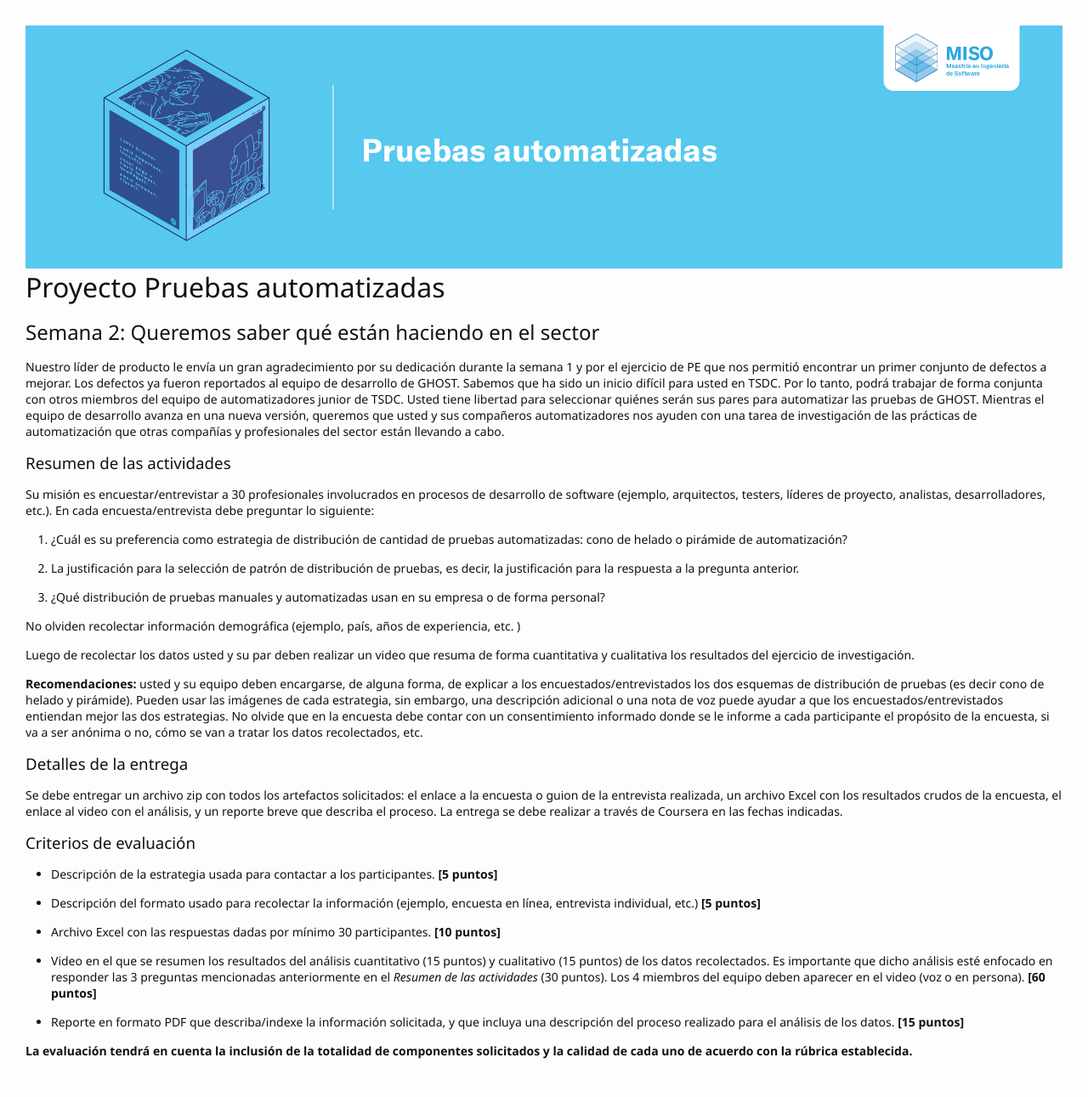
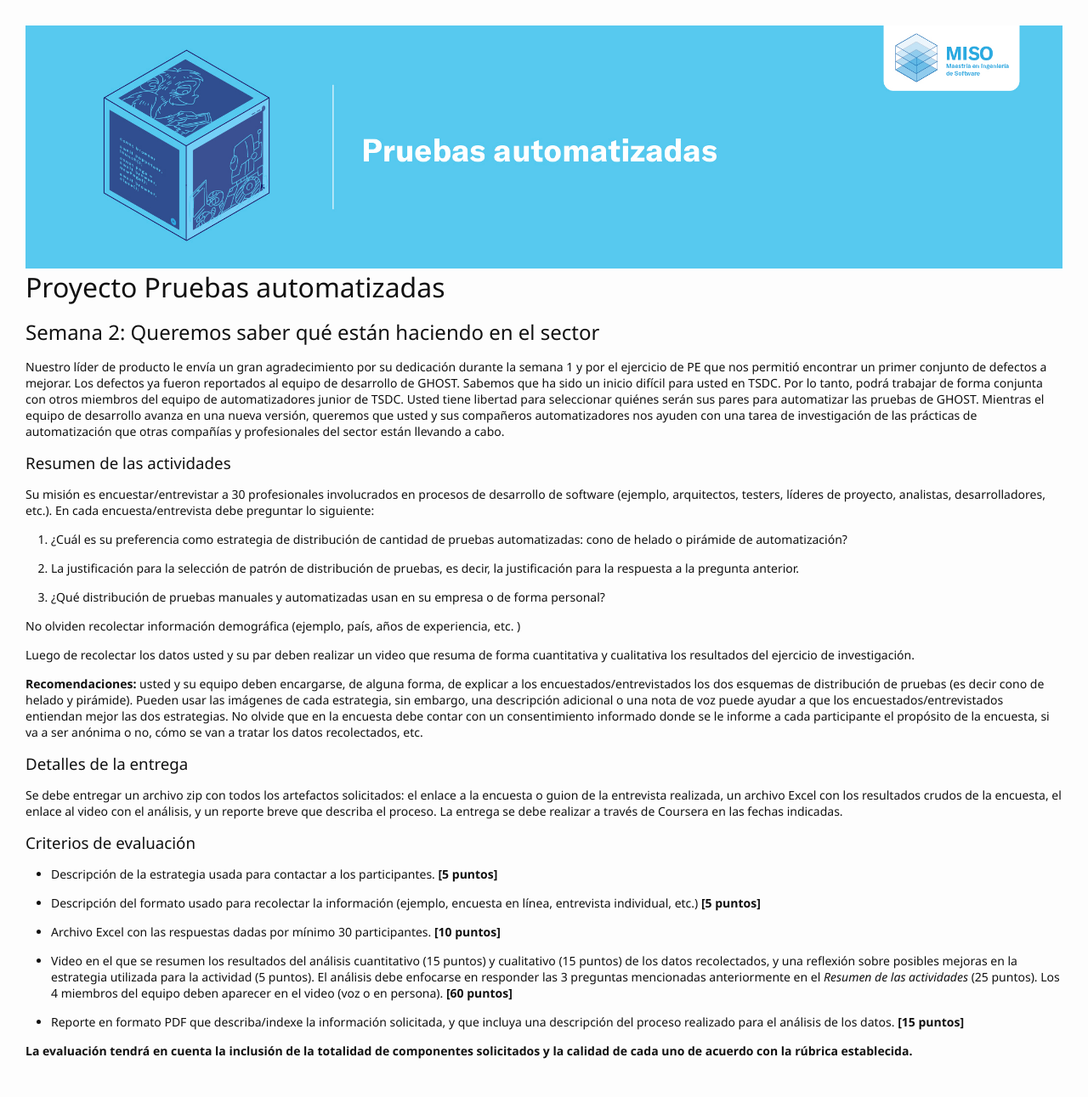
Before and after one commit to TiCSw/mt1_guias_pruebas, a Jekyll site: the page built from docs/semanas/semana2.md, in a window 1280 px wide. Shown: the whole page at 85% size. Built offline with Jekyll 4.4.1, drawn with Linux system fonts in a browser that asks for light colours; some web fonts are replaced; our own code applies the rules of GitHub Pages for plain Markdown files; comment, search, counter and statistics services are not loaded.

Commit message:
Update semana2.md

```diff
--- a/docs/semanas/semana2.md
+++ b/docs/semanas/semana2.md
@@ -39,7 +39,7 @@ Se debe entregar un archivo zip con todos los artefactos solicitados: el enlace
 
 - Archivo Excel con las respuestas dadas por mínimo 30 participantes. **[10 puntos]**
 
-- Video en el que se resumen los resultados del análisis cuantitativo (15 puntos) y cualitativo (15 puntos) de los datos recolectados. Es importante que dicho análisis esté enfocado en responder las 3 preguntas mencionadas anteriormente en el _Resumen de las actividades_ (30 puntos). Los 4 miembros del equipo deben aparecer en el video (voz o en persona). **[60 puntos]**
+- Video en el que se resumen los resultados del análisis cuantitativo (15 puntos) y cualitativo (15 puntos) de los datos recolectados, y una reflexión sobre posibles mejoras en la estrategia utilizada para la actividad (5 puntos). El análisis debe enfocarse en responder las 3 preguntas mencionadas anteriormente en el _Resumen de las actividades_ (25 puntos). Los 4 miembros del equipo deben aparecer en el video (voz o en persona). **[60 puntos]**
 
 - Reporte en formato PDF que describa/indexe la información solicitada, y que incluya una descripción del proceso realizado para el análisis  de los datos. **[15 puntos]**
 
```
